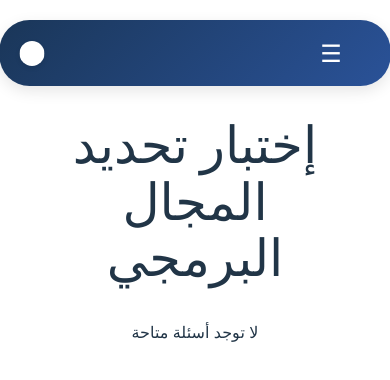
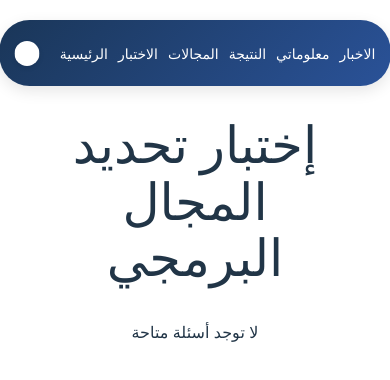
Before and after one commit to programmermuhannad1/test, a Vue app: page /Test in a window 390 px wide. Shown: the top 380 px of the page. Built offline with nearby package versions, Linux system fonts and the light colour scheme; no server answers.

Commit message:
وصف التغييرات

```diff
--- a/src/components/Header.vue
+++ b/src/components/Header.vue
@@ -1,10 +1,12 @@
 <template>
-  <div class="navbar" :class="{ 'mobile-nav': isMobile }">
+  <div class="navbar">
+    <!-- الأيقونة في اليسار -->
     <div class="logo">
       <img :src="logo2" alt="Logo" class="logo-icon" />
     </div>
 
-    <div class="nav-links" :class="{ 'mobile-links': isMobile && showMenu }">
+    <!-- الروابط -->
+    <div class="nav-links">
       <RouterLink to="/Welcome">الرئيسية</RouterLink>
       <RouterLink to="/Test">الاختبار</RouterLink>
       <RouterLink to="/Specialization">المجالات</RouterLink>
@@ -12,49 +14,23 @@
       <RouterLink to="/Profile">معلوماتي</RouterLink>
       <RouterLink to="/news">الاخبار</RouterLink>
     </div>
-
-    <button v-if="isMobile" class="menu-button" @click="toggleMenu">
-      ☰
-    </button>
   </div>
 </template>
 
 <script>
-import logo2 from "../assets/logo2.png";
+import logo2 from "../assets/logo2.png"
 
 export default {
-  data() {
-    return {
-      isMobile: window.innerWidth <= 768,
-      showMenu: false,
-    };
-  },
   setup() {
     return {
-      logo2,
-    };
-  },
-  mounted() {
-    window.addEventListener("resize", this.handleResize);
-  },
-  beforeUnmount() {
-    window.removeEventListener("resize", this.handleResize);
-  },
-  methods: {
-    handleResize() {
-      this.isMobile = window.innerWidth <= 768;
-      if (!this.isMobile) {
-        this.showMenu = false;
-      }
-    },
-    toggleMenu() {
-      this.showMenu = !this.showMenu;
-    },
-  },
-};
+      logo2
+    }
+  }
+}
 </script>
 
 <style scoped>
+/* الـ Navbar */
 .navbar {
   display: flex;
   justify-content: center;
@@ -74,6 +50,7 @@ export default {
   transition: all 0.3s ease;
 }
 
+/* الأيقونة في اليسار */
 .logo {
   margin-right: 20px;
 }
@@ -97,6 +74,7 @@ export default {
   transform: scale(1.1);
 }
 
+/* الروابط */
 .nav-links {
   display: flex;
   gap: 20px;
@@ -131,45 +109,21 @@ export default {
   left: 0;
 }
 
-.menu-button {
-  background: none;
-  border: none;
-  color: white;
-  font-size: 24px;
-  cursor: pointer;
-  display: none;
-}
-
+/* تصغير الـ Navbar وتكبير الروابط عند الشاشات الصغيرة */
 @media (max-width: 768px) {
   .navbar {
     width: 90%;
     max-width: 100%;
     padding: 8px 20px;
     border-radius: 30px;
-    justify-content: space-between;
   }
 
   .nav-links {
-    display: none;
-    flex-direction: column;
-    position: absolute;
-    top: 60px;
-    left: 50%;
-    transform: translateX(-50%);
-    background: linear-gradient(135deg, #1a3658, #2a5298);
-    width: 90%;
-    border-radius: 10px;
-    padding: 10px;
     gap: 10px;
-  }
-
-  .nav-links.mobile-links {
-    display: flex;
   }
 
   .nav-links a {
     font-size: 14px;
-    text-align: center;
   }
 
   .logo-icon {
@@ -177,9 +131,5 @@ export default {
     height: 25px;
     font-size: 14px;
   }
-
-  .menu-button {
-    display: block;
-  }
 }
 </style>
```
